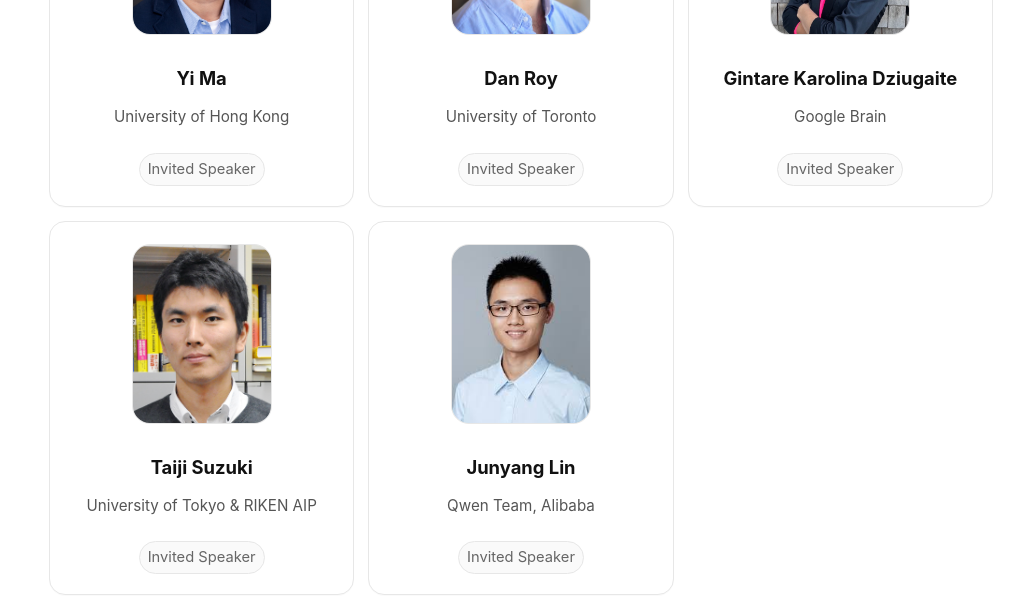
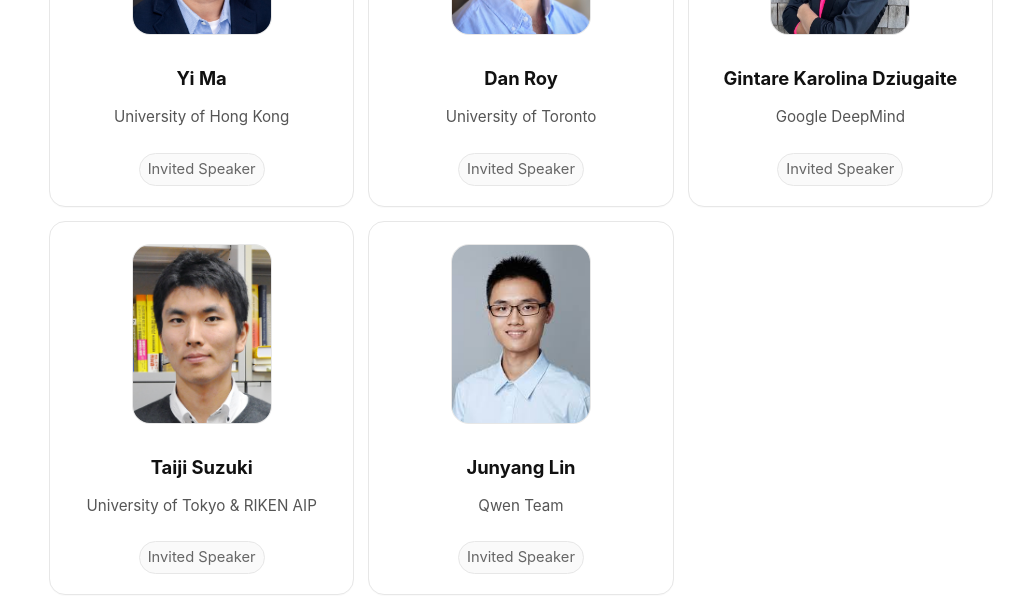
Before and after one commit to haiyun-he/itgennexus, a Jekyll site: the page built from speakers.md, in a window 1280 px wide and 1054 px high. Shown: the part 335-938 px from the top of the window, without its empty margins (119-1152 px from the left). Built offline with Jekyll 4.4.1, drawn with Linux system fonts in a browser that asks for light colours.

Commit message:
Update speakers.md

```diff
--- a/speakers.md
+++ b/speakers.md
@@ -109,7 +109,7 @@ permalink: /speakers/
       <img src="{{ '/assets/img/people/gintare-dziugaite Large.jpg' | relative_url }}" alt="Gintare Karolina Dziugaite" loading="lazy" decoding="async" />
     </div>
     <h3>Gintare Karolina Dziugaite</h3>
-    <p class="affil">Google Brain</p>
+    <p class="affil">Google DeepMind</p>
     <div class="meta">
       <span class="badge">Invited Speaker</span>
     </div>
@@ -133,7 +133,7 @@ permalink: /speakers/
       <img src="{{ '/assets/img/people/junyang-lin.jpg' | relative_url }}" alt="Junyang Lin" loading="lazy" decoding="async" />
     </div>
     <h3>Junyang Lin</h3>
-    <p class="affil">Qwen Team, Alibaba</p>
+    <p class="affil">Qwen Team</p>
     <div class="meta">
       <span class="badge">Invited Speaker</span>
     </div>
```
